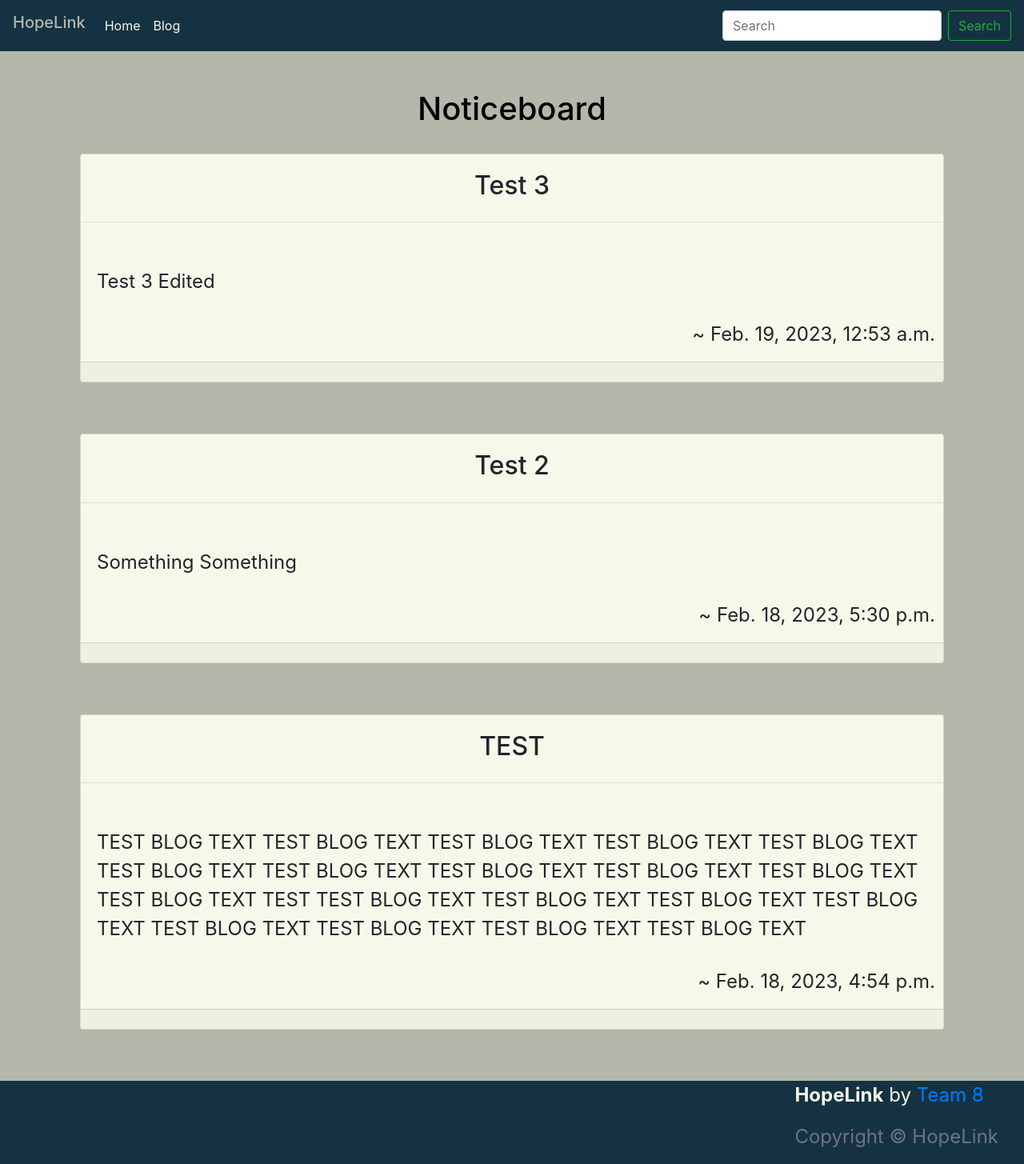
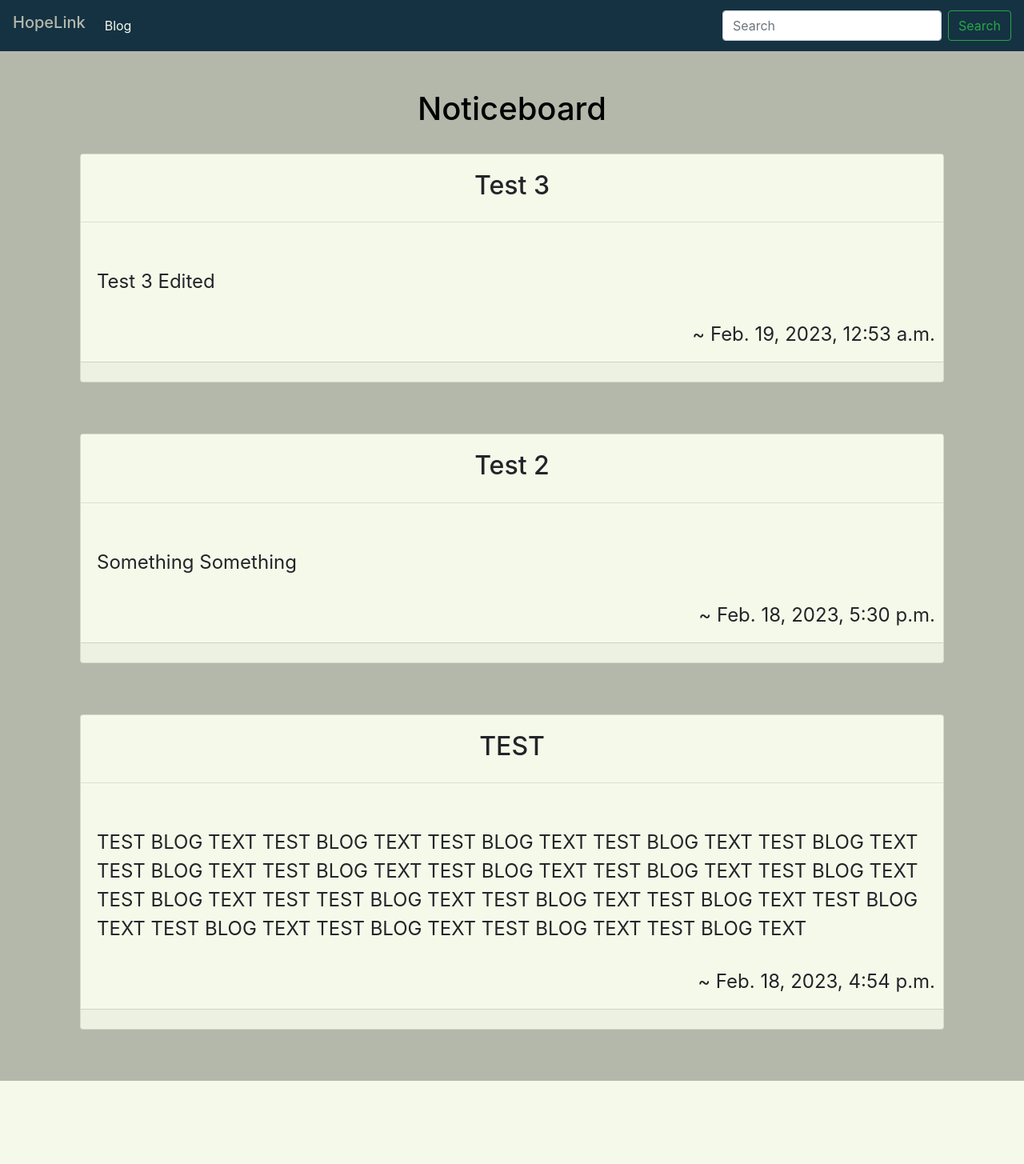
Before and after one commit to beratzorlu/HopeLink, a Django app: page /blog/ in a window 1280 px wide. Shown: the whole page at 80% size. After the commit the page ends 1351 px from the top, so only its background shows below. Run offline with Django 4.2, Linux system fonts and the light colour scheme; data comes from the database, SQL or seed files in the repository; some libraries are stand-ins or nearby versions.

Commit message:
Updated the home page footer and navbar.

```diff
--- a/hopelink/settings.py
+++ b/hopelink/settings.py
@@ -156,7 +156,7 @@ AUTH_PASSWORD_VALIDATORS = [
     },
 ]
 
-CSRF_TRUSTED_ORIGINS=['https://hopelink.herokuapp.com/']
+CSRF_TRUSTED_ORIGINS = ['https://8000-beratzorlu-hopelink-u1b2yuyow99.ws-eu87.gitpod.io']
 
 
 # Internationalization
--- a/templates/base.html
+++ b/templates/base.html
@@ -39,8 +39,7 @@
         </script>
     {% endblock %}
 
-    {% block extra_js %}
-    {% endblock %}
+
     <title>HopeLink</title>
 </head>
 
@@ -58,11 +57,22 @@
             <div class="navbar-collapse">
                 <ul class="navbar-nav">
                     <li class="nav-item">
-                        <a class="nav-link" href="{% url 'home' %}">Home</a>
-                    </li>
-                    <li class="nav-item">
                         <a class="nav-link" href="{% url 'blog' %}">Blog</a>
                     </li>
+                    {% if request.user.is_authenticated %}
+                    <li class="nav-item ">
+                        <div class="dropdown">
+                            <a class="nav-link dropdown-toggle" type="button" data-toggle="dropdown" aria-expanded="false" href="">Welcome Back {{user.username}}</a>
+                            <div class="dropdown-menu">
+                                <a class="dropdown-item" href="{% url 'account_logout' %}">Logout</a>
+                                {% if request.user.is_superuser %}
+                                <a class="dropdown-item" href="#">Management</a>
+                                {% endif %}
+                              </div>
+                        </div>
+                    </li>
+
+                    {% endif %}
                 </ul>
             </div>
             <form class="form-inline">
@@ -78,18 +88,14 @@
     </div>
 
     <!-- Footer -->
-    <footer>
-        <div class="right footer-margin">
-            <p>
-                <strong>HopeLink</strong> by <a href="#">Team 8</a>
-            </p>
-            <p class="copyright text-muted">Copyright &copy; HopeLink <span id="copyright"></span></p>
-        </div>
-    </footer>
+    {% block footer %}
+    {% endblock %}
 
     {% block postloadjs %}
     {% endblock %}
 
+    {% block extra_js %}
+    {% endblock %}
 </body>
 
 </html>
--- a/templates/includes/menu.html
+++ b/templates/includes/menu.html
@@ -1,11 +1,11 @@
-<a class="nav-link" href="#">
+<a class="nav-link" href="{% url 'home' %}">
     <div class="col-9 text-start pt-5 d-flex m-auto menu-txt-box fs-5">
         <div><span class="px-3 text-center"><i class="fas fa-home"></i></span></div>
         <div><span class="menu-txt">Home</span></div>
     </div>
 </a>
 
-<a class="nav-link" href="#">
+<a class="nav-link" href="{% url 'blog' %}">
     <div class="col-9 text-start pt-5 d-flex m-auto menu-txt-box fs-5">
         <div><span class="px-3 text-center"><i class="fas fa-blog"></i></span></div>
         <div><span class="menu-txt">Blog</span></div>
```
Also changed, not shown: home/templates/home/index.html (+12 -2 lines), templates/includes/footer.html (added, +11 -0 lines), db.sqlite3.
